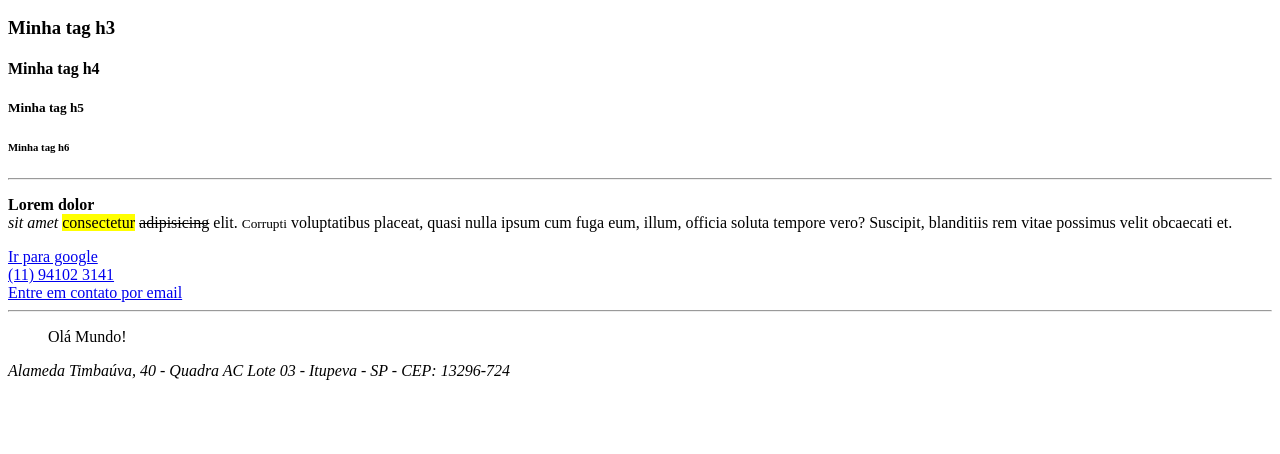
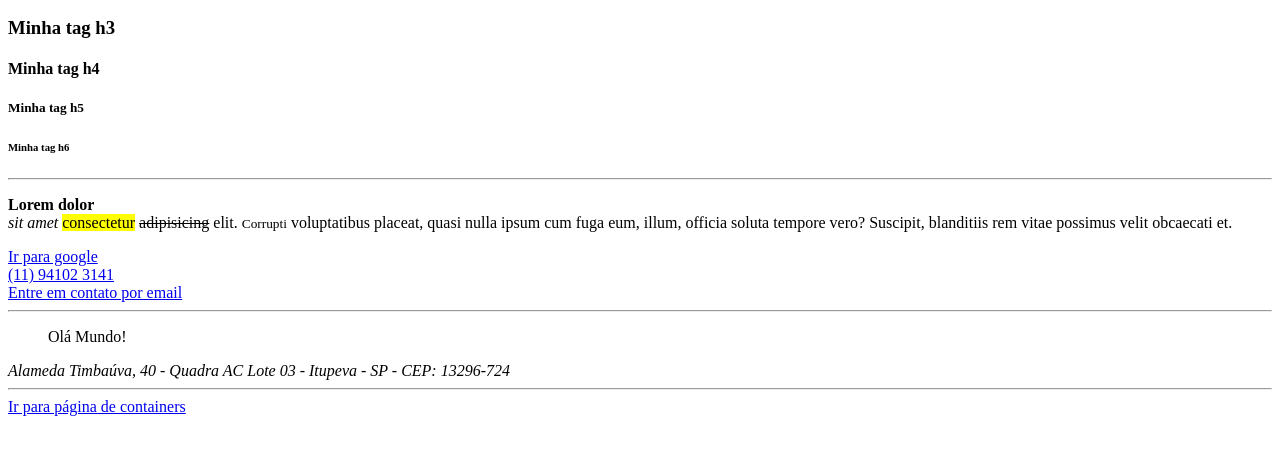
Before and after one commit to HenriquePaes/modulo3_html, a plain HTML site: page index.html in a window 1280 px wide. Shown: the part 110-564 px from the top of the page. Drawn offline with Linux system fonts and the light colour scheme.

Commit message:
Incluindo link para página containers

```diff
--- a/index.html
+++ b/index.html
@@ -31,5 +31,7 @@
     <address>
         Alameda Timbaúva, 40 - Quadra AC Lote 03 - Itupeva - SP - CEP: 13296-724
     </address>
+    <hr/>
+    <a href="./containers.html">Ir para página de containers</a>
 </body>
 </html>
```
